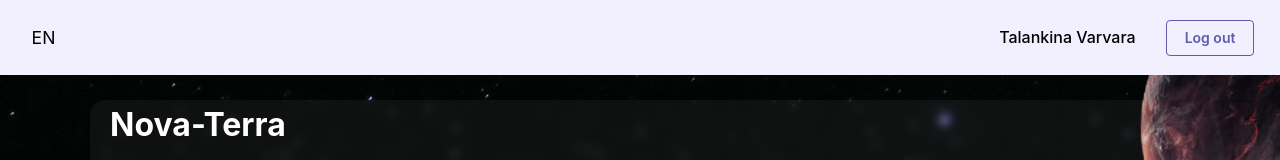
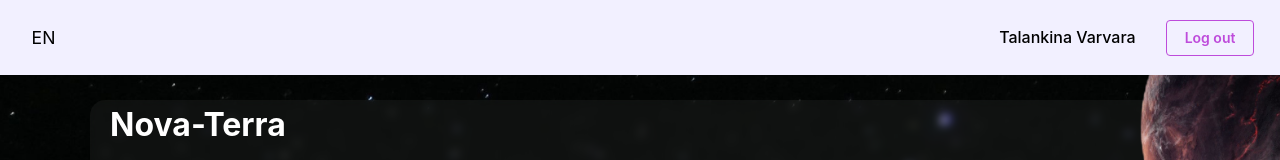
Before and after one commit to Tifftal/AtomHack-Final-frontend, a React (Vite) app: page / in a window 1280 px wide. Shown: the top 160 px of the page. Built offline with nearby package versions, Linux system fonts and the light colour scheme.

Commit message:
color schemes + fix selecting

```diff
--- a/src/app/ThemeProvider.ts
+++ b/src/app/ThemeProvider.ts
@@ -1,21 +1,73 @@
 import { createTheme, MantineColorsTuple } from '@mantine/core';
 
-export const myColor: MantineColorsTuple = [
-    "#f2f0ff",
-    "#e0dff2",
-    "#bfbdde",
-    "#9b98ca",
-    "#7d79ba",
-    "#6a65b0",
-    "#605bac",
-    "#504c97",
-    "#464388",
-    "#3b3979"
-  ];
+export const greenTheme: MantineColorsTuple = [
+  "#EBFBEE",
+  "#D3F9D8",
+  "#B2F2BB",
+  "#8CE99A",
+  "#69DB7C",
+  "#51CF66",
+  "#40C057",
+  "#37B24D",
+  "#2F9E44",
+  "#2B8A3E",
+];
+export const grapeTheme: MantineColorsTuple = [
+  "#F8F0FC",
+  "#F3D9FA",
+  "#EEBEFA",
+  "#E599F7",
+  "#DA77F2",
+  "#CC5DE8",
+  "#BE4BDB",
+  "#AE3EC9",
+  "#9C36B5",
+  "#862E9C",
+];
+export const orangeTheme: MantineColorsTuple = [
+  "#FFF4E6",
+  "#FFE8CC",
+  "#FFD8A8",
+  "#FFC078",
+  "#FFA94D",
+  "#FF922B",
+  "#FD7E14",
+  "#F76707",
+  "#E8590C",
+  "#D9480F",
+];
+export const indigoTheme: MantineColorsTuple = [
+  "#EDF2FF",
+  "#DBE4FF",
+  "#BAC8FF",
+  "#91A7FF",
+  "#748FFC",
+  "#5C7CFA",
+  "#4C6EF5",
+  "#4263EB",
+  "#3B5BDB",
+  "#364FC7",
+];
+export const redTheme: MantineColorsTuple = [
+  "#FFF5F5",
+  "#FFE3E3",
+  "#FFC9C9",
+  "#FFA8A8",
+  "#FF8787",
+  "#FF6B6B",
+  "#FA5252",
+  "#F03E3E",
+  "#E03131",
+  "#C92A2A",
+];
 
 export const theme = createTheme({
-    primaryColor: 'main',
-    colors: {
-      'main': myColor,
-    }
-  });
+  primaryColor: 'grape',
+  colors: {
+    'green': greenTheme,
+    'grape': grapeTheme,
+    'orange': orangeTheme,
+    'indigo': indigoTheme,
+    'red': redTheme,
+  }
+});
--- a/src/pages/MainPage/MainPage.module.scss
+++ b/src/pages/MainPage/MainPage.module.scss
@@ -50,13 +50,16 @@
 
     & .parallaxBg {
         background-image: url("/src/assets/parallaxBg.png");
+        pointer-events: none;
     }
 
     & .parallaxOrange {
         background-image: url("/src/assets/parallaxOrange.png");
+        pointer-events: none;
     }
 
     & .parallaxRed {
         background-image: url("/src/assets/parallaxRed.png");
+        pointer-events: none;
     }
 }
```
